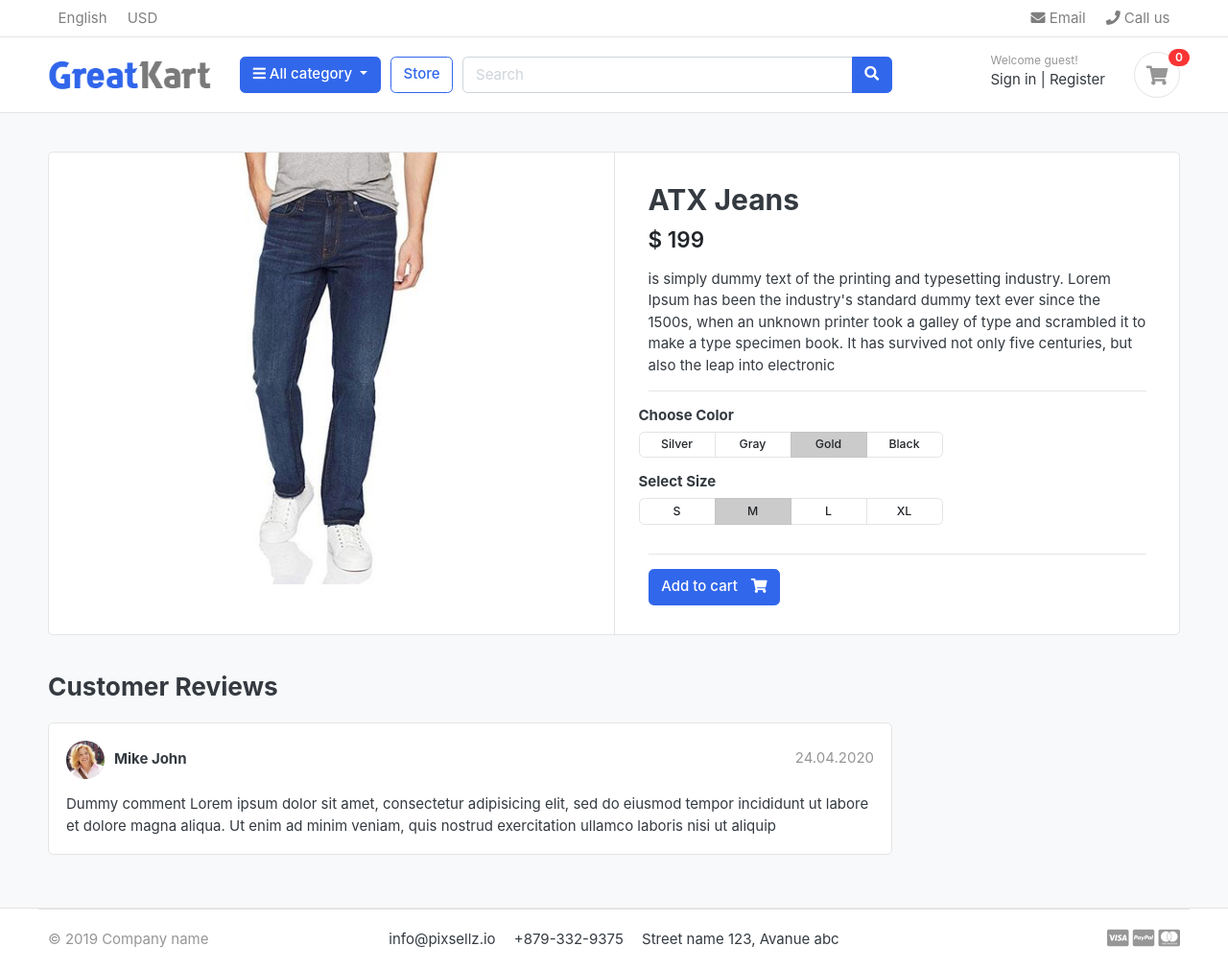
After one commit to haha505254/Ecommerce_Django, a Django app: page /store/jeans/atx-jeans in a window 1280 px wide. The commit adds this page. Shown: the whole page at 96% size. Run offline with Django 4.2, Linux system fonts and the light colour scheme; data comes from the database, SQL or seed files in the repository; both versions use the stored data as it was after the commit; some libraries are stand-ins or nearby versions; some web fonts are replaced.

Commit message:
show detail page

```diff
--- /dev/null
+++ b/category/context_processors.py
@@ -0,0 +1,7 @@
+from unicodedata import category
+
+
+from .models import Category
+def menu_links(request):
+    links = Category.objects.all()
+    return dict(links=links)
--- a/category/models.py
+++ b/category/models.py
@@ -1,4 +1,6 @@
+from audioop import reverse
 from django.db import models
+from django.urls import reverse
 
 # Create your models here.
 
@@ -13,5 +15,8 @@ class Category(models.Model):
         verbose_name = 'category'
         verbose_name_plural = 'categories'
 
+    def get_url(self):
+        return reverse('products_by_category',args=[self.slug])
+
     def __str__(self):
         return self.category_name
--- a/greatkart/settings.py
+++ b/greatkart/settings.py
@@ -65,6 +65,7 @@ TEMPLATES = [
                 'django.template.context_processors.request',
                 'django.contrib.auth.context_processors.auth',
                 'django.contrib.messages.context_processors.messages',
+                'category.context_processors.menu_links'
             ],
         },
     },
--- a/store/models.py
+++ b/store/models.py
@@ -1,6 +1,8 @@
+from audioop import reverse
 from unicodedata import category
 from django.db import models
 from category.models import Category
+from django.urls import reverse
 
 # Create your models here.
 
@@ -17,5 +19,8 @@ class Product(models.Model):
     created_date = models.DateTimeField(auto_now_add=True)
     modified_date = models.DateTimeField(auto_now=True)
 
+    def get_url(self):
+        return reverse('product_detail',args=[self.category.slug,self.slug])
+
     def __str__(self):
         return self.product_name
--- a/store/urls.py
+++ b/store/urls.py
@@ -4,4 +4,5 @@ from . import views
 urlpatterns = [
     path('', views.store, name='store'),
     path('<slug:category_slug>/',views.store,name='products_by_category'),
+    path('<slug:category_slug>/<slug:product_slug>',views.product_detail,name='product_detail'),
 ]
--- a/store/views.py
+++ b/store/views.py
@@ -23,3 +23,14 @@ def store(request, category_slug=None):
         'product_count': product_count,
     }
     return render(request, 'store/store.html', context)
+
+
+def product_detail(request,category_slug,product_slug):
+    try:
+        single_product = Product.objects.get(category__slug=category_slug,slug=product_slug)
+    except Exception as e:
+        raise e
+    context = {
+        'single_product':single_product,
+    }
+    return render(request, 'store/product_detail.html',context)
--- a/templates/home.html
+++ b/templates/home.html
@@ -29,9 +29,9 @@
                 {% for product in products %}
                 <div class="col-md-3">
                     <div class="card card-product-grid">
-                        <a href="./product-detail.html" class="img-wrap"> <img src="{{ product.images.url }}"> </a>
+                        <a href="{{ product.get_url }}" class="img-wrap"> <img src="{{ product.images.url }}"> </a>
                         <figcaption class="info-wrap">
-                            <a href="./product-detail.html" class="title">{{ product.product_name }}</a>
+                            <a href="{{ product.get_url }}" class="title">{{ product.product_name }}</a>
                             <div class="price mt-1">${{ product.price }}</div> <!-- price-wrap.// -->
                         </figcaption>
                     </div>
--- a/templates/includes/navbar.html
+++ b/templates/includes/navbar.html
@@ -39,12 +39,9 @@
                             <i class="fa fa-bars"></i> All category
                         </button>
                         <div class="dropdown-menu">
-                            <a class="dropdown-item" href="#">Machinery / Mechanical Parts / Tools </a>
-                            <a class="dropdown-item" href="#">Consumer Electronics / Home Appliances </a>
-                            <a class="dropdown-item" href="#">Auto / Transportation</a>
-                            <a class="dropdown-item" href="#">Apparel / Textiles / Timepieces </a>
-                            <a class="dropdown-item" href="#">Home & Garden / Construction / Lights </a>
-                            <a class="dropdown-item" href="#">Beauty & Personal Care / Health </a>
+                            {% for category in links %}
+                            <a class="dropdown-item" href="{{ category.get_url }}">{{ category.category_name }}</a>
+                            {% endfor %}
                         </div>
                     </div> <!-- category-wrap.// -->
                 </div> <!-- col.// -->
--- /dev/null
+++ b/templates/store/product_detail.html
@@ -0,0 +1,119 @@
+{% extends 'base.html' %}
+
+{% load static %}
+
+{% block content %}
+
+
+<section class="section-content padding-y bg">
+    <div class="container">
+
+    <!-- ============================ COMPONENT 1 ================================= -->
+    <div class="card">
+        <div class="row no-gutters">
+            <aside class="col-md-6">
+    <article class="gallery-wrap">
+        <div class="img-big-wrap">
+           <a href="#"><img src="{{ single_product.images.url }}"></a>
+        </div> <!-- img-big-wrap.// -->
+
+    </article> <!-- gallery-wrap .end// -->
+            </aside>
+            <main class="col-md-6 border-left">
+    <article class="content-body">
+
+    <h2 class="title">{{ single_product.product_name }}</h2>
+
+    <div class="mb-3">
+        <var class="price h4">$ {{ single_product.price }}</var>
+    </div>
+
+    <p>{{ single_product.description }}</p>
+
+
+    <hr>
+        <div class="row">
+            <div class="item-option-select">
+                <h6>Choose Color</h6>
+                <div class="btn-group btn-group-sm btn-group-toggle" data-toggle="buttons">
+                  <label class="btn btn-light">
+                    <input type="radio" name="radio_color"> Silver
+                  </label>
+                  <label class="btn btn-light">
+                    <input type="radio" name="radio_color" > Gray
+                  </label>
+                  <label class="btn btn-light active">
+                    <input type="radio" name="radio_color checked"> Gold
+                  </label>
+                  <label class="btn btn-light">
+                    <input type="radio" name="radio_color"> Black
+                  </label>
+                </div>
+            </div>
+        </div> <!-- row.// -->
+        <div class="row">
+            <div class="item-option-select">
+                <h6>Select Size</h6>
+                <div class="btn-group btn-group-sm btn-group-toggle" data-toggle="buttons">
+                  <label class="btn btn-light">
+                    <input type="radio" name="radio_color"> S
+                  </label>
+                  <label class="btn btn-light active">
+                    <input type="radio" name="radio_color" checked> M
+                  </label>
+                  <label class="btn btn-light">
+                    <input type="radio" name="radio_color"> L
+                  </label>
+                  <label class="btn btn-light">
+                    <input type="radio" name="radio_color"> XL
+                  </label>
+                </div>
+            </div>
+        </div> <!-- row.// -->
+        <hr>
+        <a href="./product-detail.html" class="btn  btn-primary"> <span class="text">Add to cart</span> <i class="fas fa-shopping-cart"></i>  </a>
+    </article> <!-- product-info-aside .// -->
+            </main> <!-- col.// -->
+        </div> <!-- row.// -->
+    </div> <!-- card.// -->
+    <!-- ============================ COMPONENT 1 END .// ================================= -->
+
+    <br>
+
+    <div class="row">
+                <div class="col-md-9">
+
+        <header class="section-heading">
+            <h3>Customer Reviews </h3>
+
+        </header>
+
+        <article class="box mb-3">
+            <div class="icontext w-100">
+                <img src="{% static './images/avatars/avatar1.jpg' %}" class="img-xs icon rounded-circle">
+                <div class="text">
+                    <span class="date text-muted float-md-right">24.04.2020 </span>
+                    <h6 class="mb-1">Mike John </h6>
+
+                </div>
+            </div> <!-- icontext.// -->
+            <div class="mt-3">
+                <p>
+                    Dummy comment Lorem ipsum dolor sit amet, consectetur adipisicing elit, sed do eiusmod
+                    tempor incididunt ut labore et dolore magna aliqua. Ut enim ad minim veniam,
+                    quis nostrud exercitation ullamco laboris nisi ut aliquip
+                </p>
+            </div>
+        </article>
+
+
+
+        </div> <!-- col.// -->
+    </div> <!-- row.// -->
+
+
+    </div> <!-- container .//  -->
+    </section>
+    <!-- ========================= SECTION CONTENT END// ========================= -->
+
+{% endblock %}
```
Also changed, not shown: templates/store/store.html (+4 -7 lines), db.sqlite3, 1 other file.
